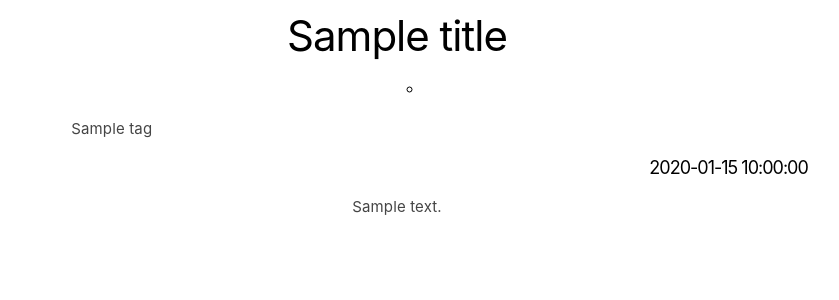
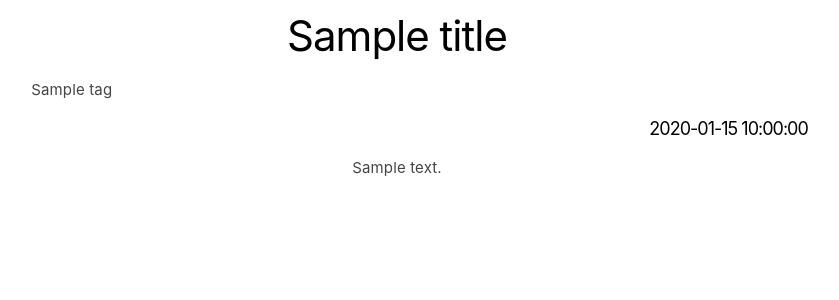
Before and after one commit to mratmartinez/Web, a Flask app: template templates/post.html in a window 1280 px wide. Shown: the part 82-382 px from the top of the page, without its empty margins (243-1082 px from the left). Run offline with Flask 2, Linux system fonts and the light colour scheme; the template is opened without the code that fills it: most values are stand-ins (such as "Sample title", 1, 10 or a date in 2020); parts of the project's set-up code (start-up, migrations or seed data) failed here and were passed over.

Commit message:
Dunno
I have no idea what I was doing, but now I want to do something else in another branch

```diff
--- a/static/style.css
+++ b/static/style.css
@@ -101,3 +101,17 @@ h2 {
     font-size: 1.2em;
     text-align: right;
 }
+
+#tags {
+    display: inline;
+    list-style: none;
+    padding: 0px;
+}
+
+#tags li {
+    display: inline;
+}
+
+#tags li::after {
+    display: inline;
+}
```
